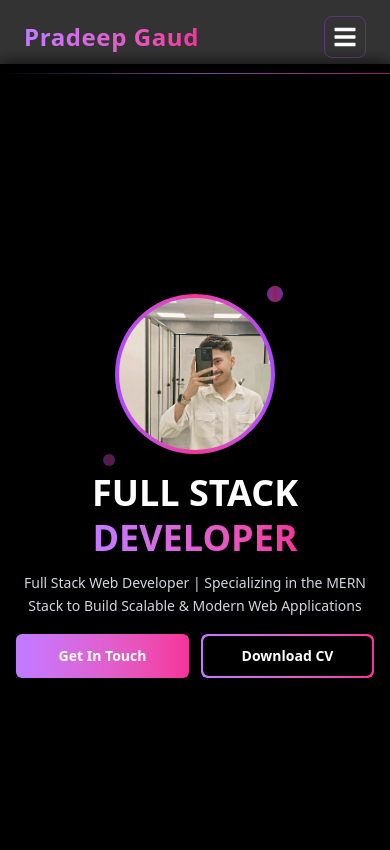
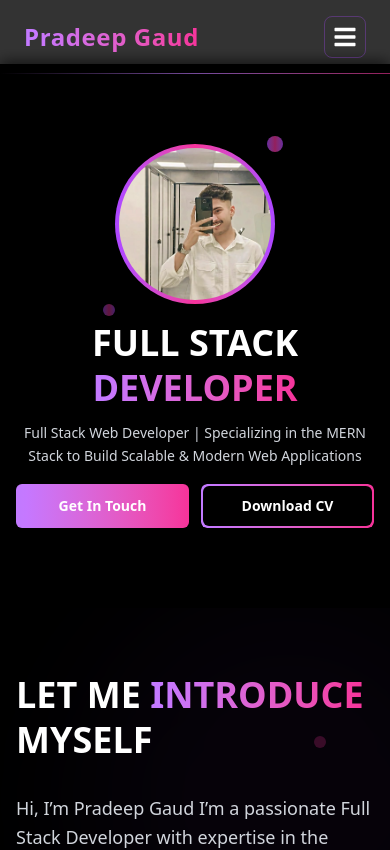
Before and after one commit to pradeepgaud/react-portfolio, a React (Vite) app: page / in a window 390 px wide. Shown: the top 850 px of the page. Built offline with nearby package versions, Linux system fonts and the light colour scheme.

Commit message:
finel commit

```diff
--- a/src/Pages/Home.jsx
+++ b/src/Pages/Home.jsx
@@ -20,7 +20,7 @@ function Home() {
   };
 
   // Alternative Method 2: Using public folder (अगर public/resume/pradeep_gaud.pdf में file है)
-  const handleDownloadCVAlternativeone = () => {
+  const handleDownloadCVAlternative = () => {
     const link = document.createElement("a");
     link.href = "/resume/pradeep_gaud.pdf"; // public folder से relative path
     link.download = "pradeep_gaud.pdf";
@@ -41,7 +41,8 @@ function Home() {
     <>
       <section
         id="home"
-        className=" bg-black text-white min-h-screen flex items-center justify-center px-4 md:px-16"
+        className=" bg-black text-white flex items-center justify-center py-[80px] px-4 md:px-16 h-auto md:min-h-screen
+"
       >
         <div className="container mx-auto max-w-6xl">
           {/* Mobile Layout */}
```
